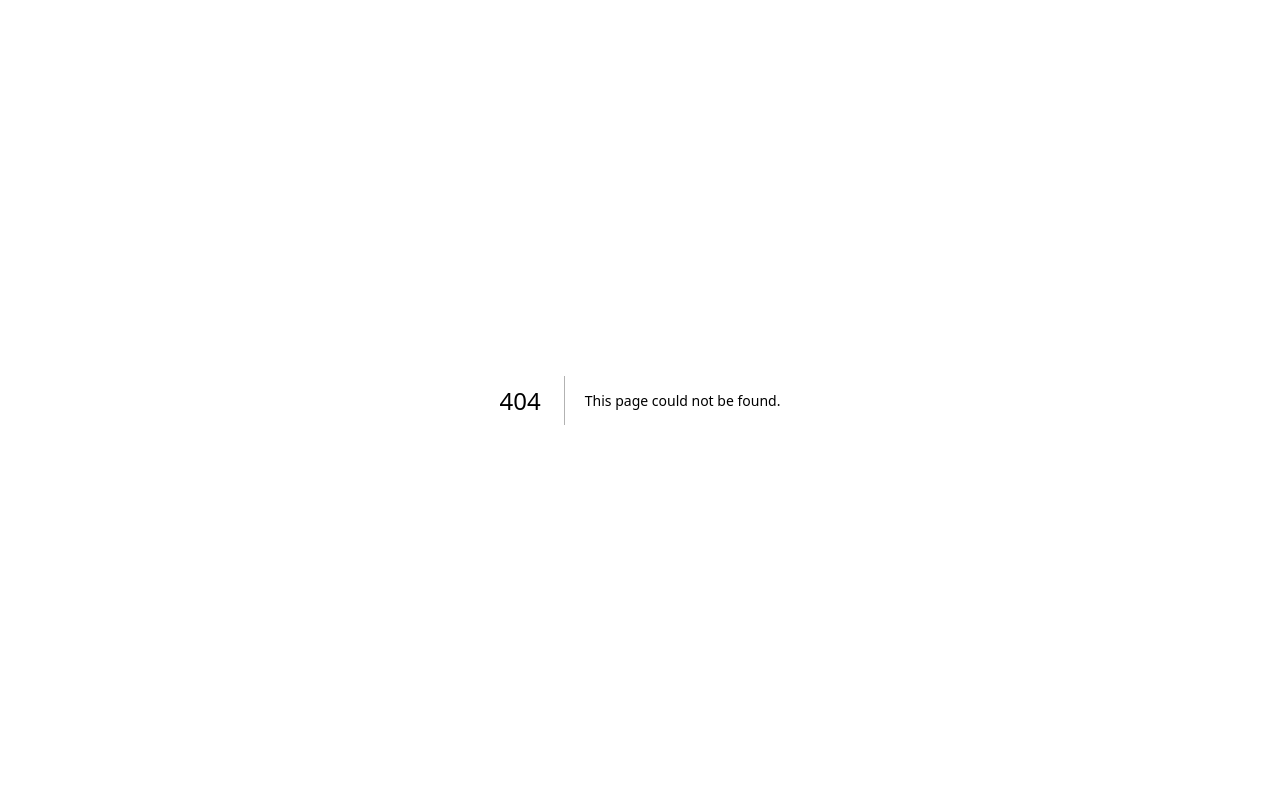
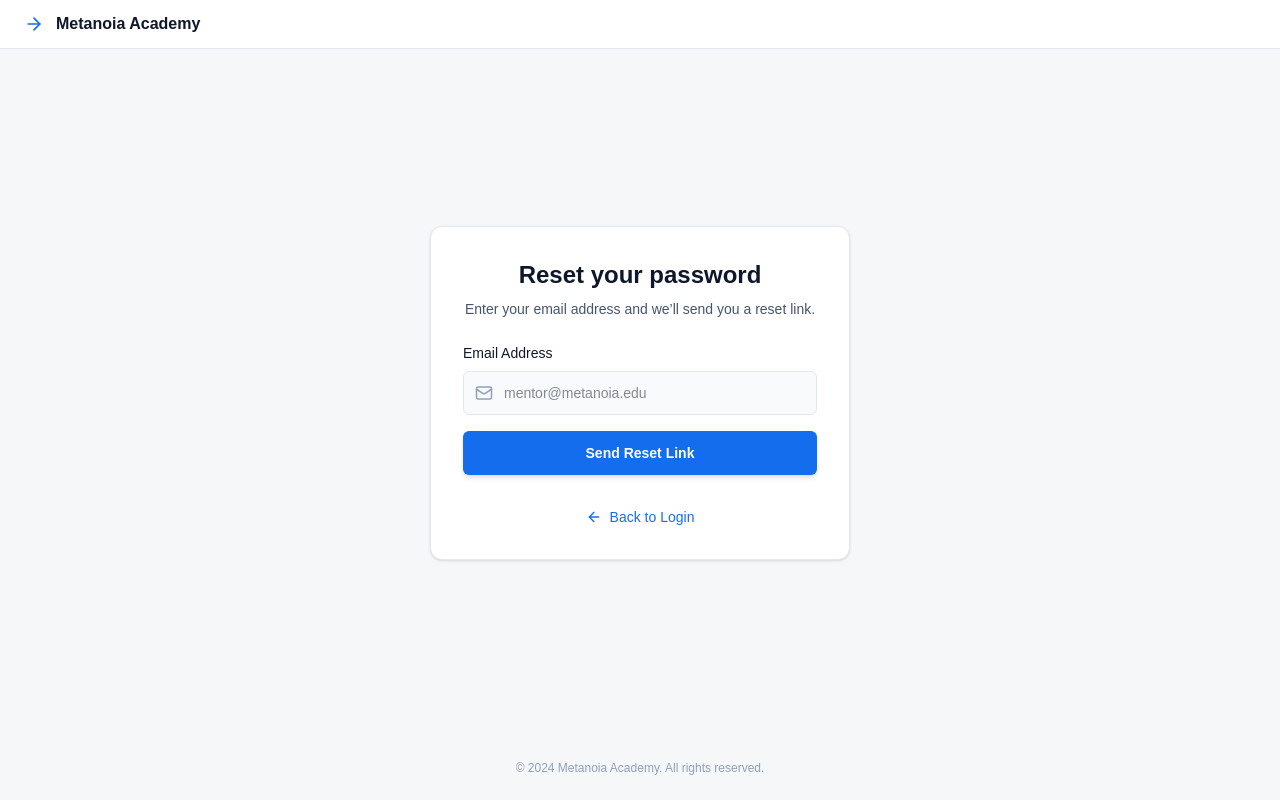
Before and after one commit to Top-Head/frontend-metanoia, a Next.js app: page /auth/recuperar-senha in a window 1280 px wide. Before the commit this address had no page. Built offline with nearby package versions, Linux system fonts and the light colour scheme.

Commit message:
feat: implement Forgot Password functionality with header and recovery form components

```diff
--- /dev/null
+++ b/src/app/auth/recuperar-senha/page.tsx
@@ -0,0 +1,15 @@
+import { Metadata } from "next";
+import ForgotPassword from "@/components/auth/forgot-password-form";
+
+export const metadata: Metadata = {
+  title: "Recuperar Senha | Metanoia Academy",
+  description: "Recuperação de senha para acessar o dashboard de mentoria e cursos.",
+};
+
+export default function ForgotPasswordPage () {
+    return (
+        <>
+            <ForgotPassword />
+        </>
+    )
+}
--- a/src/app/page.tsx
+++ b/src/app/page.tsx
@@ -5,9 +5,14 @@ export default function Home() {
   return (
     <div className="flex h-screen w-full flex-col items-center justify-center gap-6">
       <h1 className="text-3xl font-bold mb-4">Welcome to Metanoia Academy</h1>
-      <Button className="bg-primary text-white px-4 py-2 rounded-md">
+      <div className="flex items-center gap-2">
+        <Button className="bg-primary text-white px-4 py-2 rounded-md">
         <Link href="/auth/selecionar-papel">Select Role</Link>
       </Button>
+        <Button className="bg-primary text-white px-4 py-2 rounded-md">
+          <Link href="/auth/recuperar-senha">Forgot Password</Link>
+        </Button>
+      </div>
       <div className="flex items-center gap-2">
         <Button className="bg-primary text-white px-4 py-2 rounded-md">
           <Link href="/auth/login">Go to Login</Link>
--- /dev/null
+++ b/src/components/auth/_components/forgot-password-components/header.tsx
@@ -0,0 +1,15 @@
+import { JSX } from "react";
+import { ArrowRight } from "lucide-react";
+
+export function Header(): JSX.Element {
+  return (
+    <header className="flex items-center justify-between border-b border-slate-200 dark:border-slate-800 px-6 py-3 bg-white dark:bg-background-dark">
+      <div className="flex items-center gap-3 text-primary">
+        <ArrowRight size={20} />
+        <h2 className="text-base font-semibold text-slate-900 dark:text-white">
+          Metanoia Academy
+        </h2>
+      </div>
+    </header>
+  );
+}
--- /dev/null
+++ b/src/components/auth/_components/forgot-password-components/recovery-form.tsx
@@ -0,0 +1,87 @@
+"use client";
+
+import { JSX, useState, FormEvent } from "react";
+import Link from "next/link";
+import { Mail, ArrowLeft } from "lucide-react";
+
+export function RecoveryForm(): JSX.Element {
+  const [emailAddress, setEmailAddress] = useState<string>("");
+  const [isSubmitting, setIsSubmitting] = useState<boolean>(false);
+
+  async function handleSubmit(event: FormEvent<HTMLFormElement>): Promise<void> {
+    event.preventDefault();
+
+    if (!emailAddress) return;
+
+    try {
+      setIsSubmitting(true);
+
+      console.log("Send reset link to:", emailAddress);
+
+    } finally {
+      setIsSubmitting(false);
+    }
+  }
+
+  return (
+    <>
+      {/* Headline */}
+      <div className="mb-2 text-center">
+        <h1 className="text-2xl font-semibold text-slate-900 dark:text-white">
+          Reset your password
+        </h1>
+      </div>
+
+      {/* Body */}
+      <div className="mb-6 text-center">
+        <p className="text-sm text-slate-600 dark:text-slate-400">
+          Enter your email address and we’ll send you a reset link.
+        </p>
+      </div>
+
+      {/* Form */}
+      <form onSubmit={handleSubmit} className="flex flex-col gap-4">
+        <div>
+          <label className="block text-sm font-medium text-slate-900 dark:text-slate-200 mb-2">
+            Email Address
+          </label>
+
+          <div className="relative">
+            <Mail
+              size={18}
+              className="absolute left-3 top-1/2 -translate-y-1/2 text-slate-400"
+            />
+
+            <input
+              type="email"
+              required
+              value={emailAddress}
+              onChange={(event) => setEmailAddress(event.target.value)}
+              placeholder="mentor@metanoia.edu"
+              className="w-full h-11 pl-10 pr-3 rounded-md border border-slate-200 dark:border-slate-700 bg-slate-50 dark:bg-background-dark text-sm text-slate-900 dark:text-white focus:outline-none focus:ring-2 focus:ring-primary/50 transition-all"
+            />
+          </div>
+        </div>
+
+        <button
+          type="submit"
+          disabled={isSubmitting}
+          className="w-full h-11 rounded-md bg-primary text-white text-sm font-semibold hover:bg-primary/90 transition-all shadow-md disabled:opacity-60 disabled:cursor-not-allowed"
+        >
+          {isSubmitting ? "Sending..." : "Send Reset Link"}
+        </button>
+      </form>
+
+      {/* Back to login */}
+      <div className="mt-8 flex justify-center">
+        <Link
+          href="/auth/login"
+          className="flex items-center gap-2 text-primary text-sm font-medium hover:opacity-80 transition"
+        >
+          <ArrowLeft size={16} />
+          Back to Login
+        </Link>
+      </div>
+    </>
+  );
+}
--- /dev/null
+++ b/src/components/auth/forgot-password-form.tsx
@@ -0,0 +1,21 @@
+import { JSX } from "react";
+import { Header } from "./_components/forgot-password-components/header";
+import { RecoveryForm } from "./_components/forgot-password-components/recovery-form";
+
+export default function ForgotPassword(): JSX.Element {
+  return (
+    <div className="flex flex-col min-h-screen bg-background-light dark:bg-background-dark">
+      <Header />
+
+      <main className="flex flex-1 items-center justify-center px-4 py-8">
+        <div className="w-full max-w-[420px] bg-white dark:bg-slate-900 rounded-xl shadow-sm border border-slate-200 dark:border-slate-800 p-6 md:p-8">
+          <RecoveryForm />
+        </div>
+      </main>
+
+      <footer className="py-6 text-center text-xs text-slate-400 dark:text-slate-600">
+        © 2024 Metanoia Academy. All rights reserved.
+      </footer>
+    </div>
+  );
+}
```
